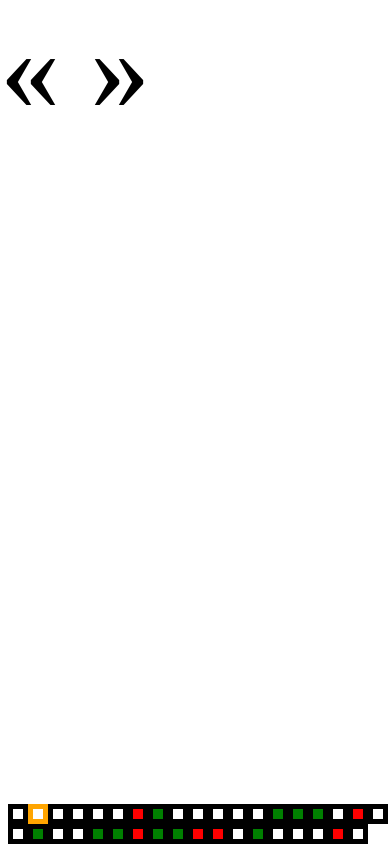
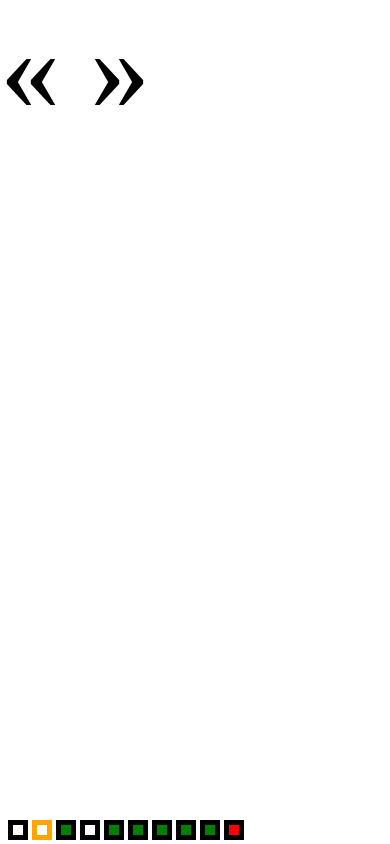
Before and after one commit to idosharon/koko-game, a plain HTML site: page index.html in a window 390 px wide. Drawn offline with Linux system fonts and the light colour scheme.

Commit message:
mobile fixes

```diff
--- a/index.html
+++ b/index.html
@@ -49,7 +49,16 @@
       <span class="r">&raquo;</span>
     </div>
     <div class="container">
-      <span></span></span><span id="koko"></span><span></span><span></span><span></span><span></span><span></span><span></span><span></span><span></span><span></span><span></span><span></span><span></span><span></span><span></span><span></span><span></span><span></span><span></span><span></span><span></span><span></span><span></span><span></span><span></span><span></span><span></span><span></span><span></span><span></span><span></span><span></span><span></span><span></span><span></span><span></span>
+      <span></span>
+      <span id="koko"></span>
+      <span></span>
+      <span></span>
+      <span></span>
+      <span></span>
+      <span></span>
+      <span></span>
+      <span></span>
+      <span></span>
     </div>
     <script>
       var koko = document.getElementById('koko');
```
Also changed, not shown: 2d.html (+4 -1 lines).
